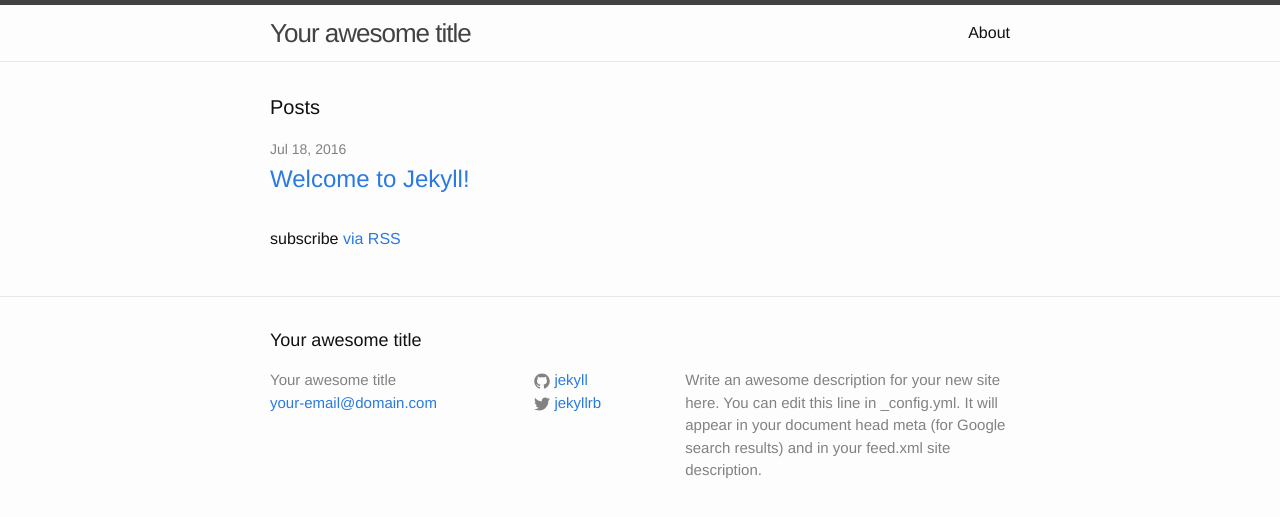
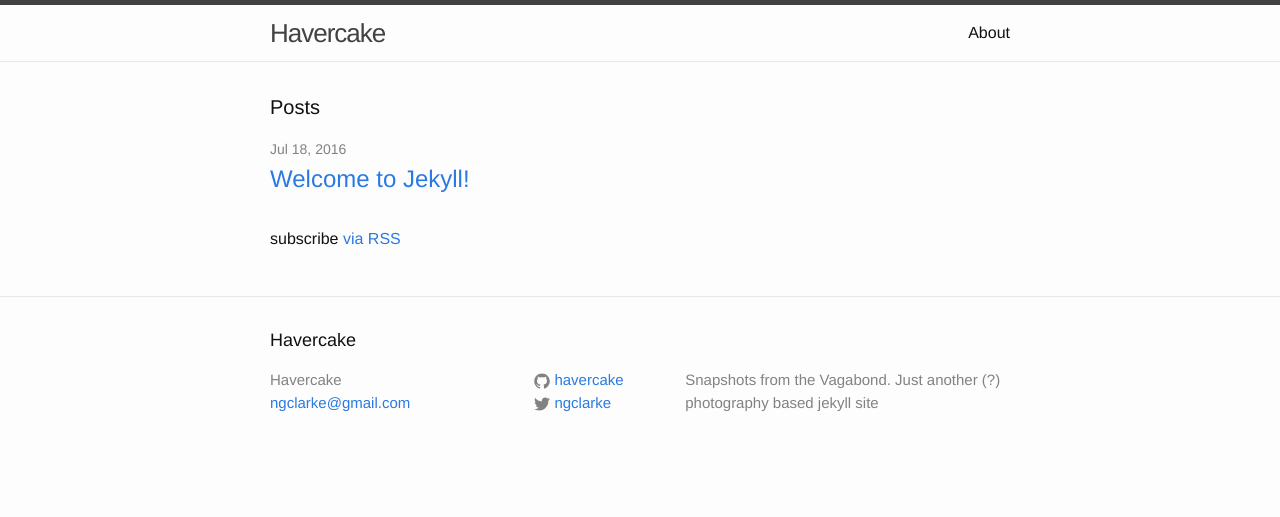
Before and after one commit to havercake/havercake.github.io, a Jekyll site: the page built from index.html, in a window 1280 px wide. Shown: the top 517 px of the page. Built offline with Jekyll 4.4.1, drawn with Linux system fonts in a browser that asks for light colours.

Commit message:
initial custom config.

```diff
--- a/_config.yml
+++ b/_config.yml
@@ -6,16 +6,14 @@
 # 'jekyll serve'. If you change this file, please restart the server process.
 
 # Site settings
-title: Your awesome title
-email: your-email@domain.com
+title: Havercake
+email: ngclarke@gmail.com
 description: > # this means to ignore newlines until "baseurl:"
-  Write an awesome description for your new site here. You can edit this
-  line in _config.yml. It will appear in your document head meta (for
-  Google search results) and in your feed.xml site description.
+  Snapshots from the Vagabond. Just another (?) photography based jekyll site
 baseurl: "" # the subpath of your site, e.g. /blog
-url: "http://yourdomain.com" # the base hostname & protocol for your site
-twitter_username: jekyllrb
-github_username:  jekyll
+url: "http://havercake.github.io" # the base hostname & protocol for your site
+twitter_username: ngclarke
+github_username:  havercake
 
 # Build settings
 markdown: kramdown
```
